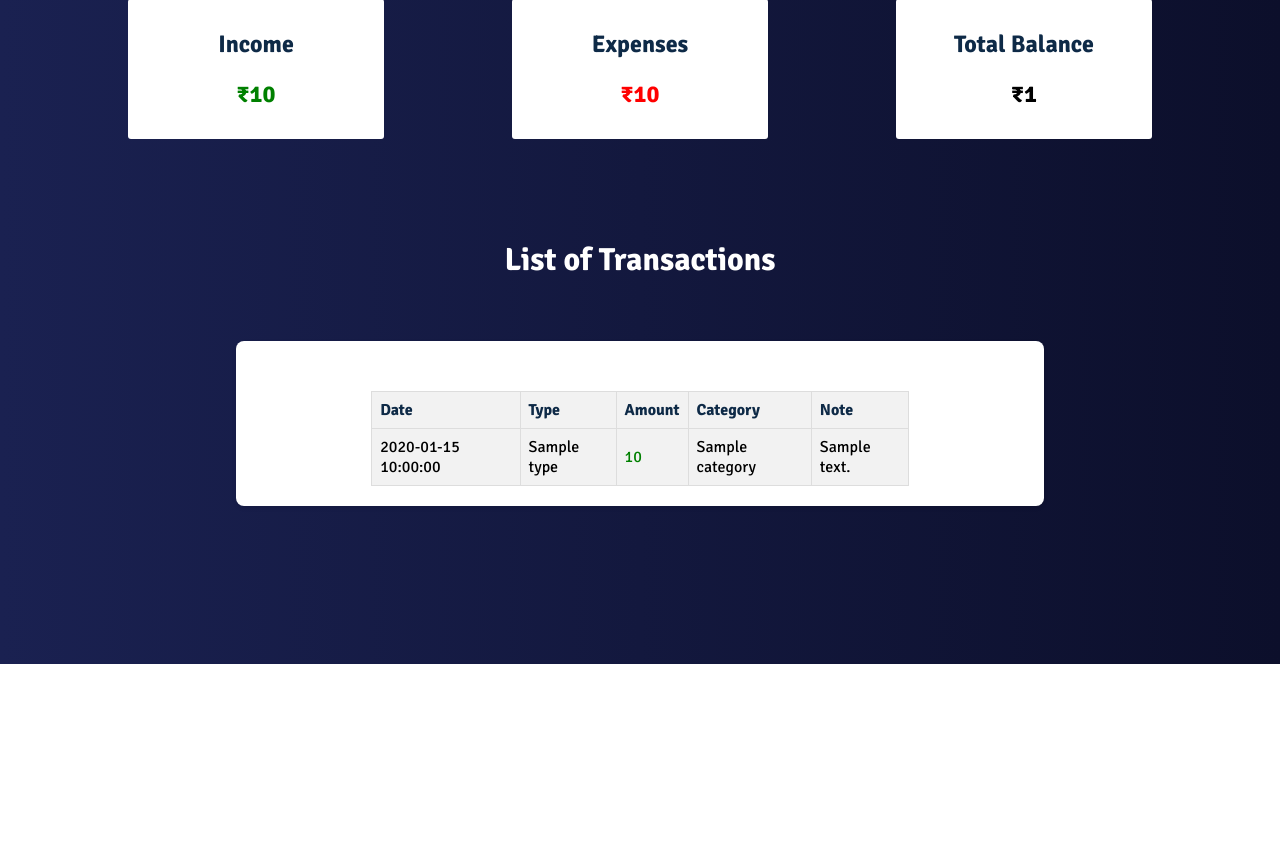
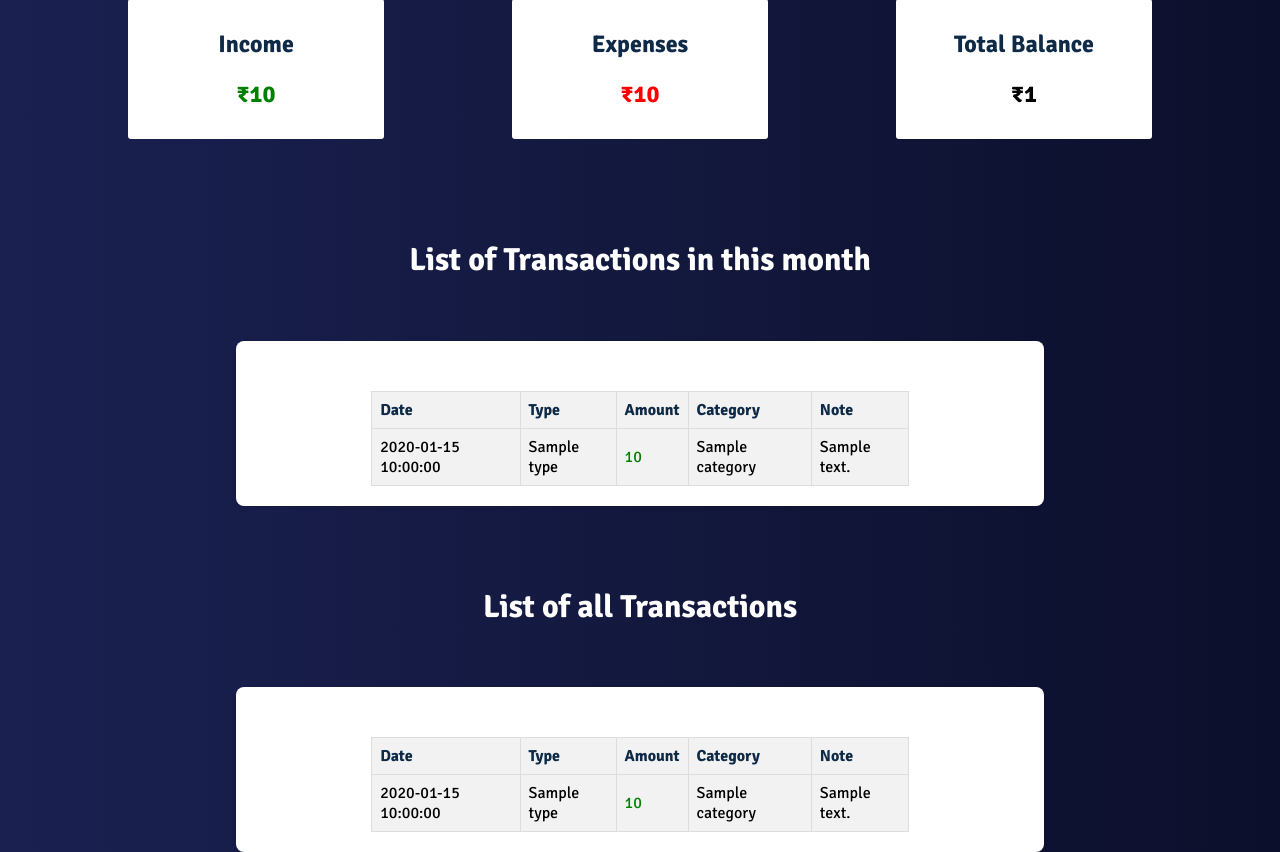
Before and after one commit to nivevj/Personal-Expense-Management-and-Forecasting-Tool, a Flask app: template templates/transactions_month.html in a window 1280 px wide. Shown: the part 136-988 px from the top of the page. Before the commit the page ends 800 px from the top, so only its background shows below. Run offline with Flask 3, Linux system fonts and the light colour scheme; the template is opened without the code that fills it: most values are stand-ins (such as "Sample title", 1, 10 or a date in 2020); some libraries are stand-ins or nearby versions.

Commit message:
monthly transaction view added to transactions_month.html

```diff
--- a/app.py
+++ b/app.py
@@ -96,25 +96,11 @@ def predict_expense():
 
 @app.route('/transactions_this_month')
 def transactions_this_month():
+
+    # total dataset
     transactions = list(mongo.db.transactions.find({
         '$or': [{'type': 'Expense'}, {'type': 'Income'}]
-    }))
-
-    print(type(transactions[0]))
-
-    # for transaction in transactions:
-    #     print(transaction['date'])
-    #     print(type(transaction['date']))
-
-    # for transaction in transactions:
-    #     try:
-    #     # Attempt to parse date string in the format 'MM-DD-YY HH:MM'
-    #         transaction['date'] = datetime.strptime(transaction['date'], "%m/%d/%y %H:%M")
-    #     except ValueError:
-    #     # If parsing fails, try parsing date string in the format 'MM/DD/YYYY HH:MM'
-    #         transaction['date'] = datetime.strptime(transaction['date'], "%m-%d-%y %H:%M")
-    #transactions.sort(key=lambda x: x['date'], reverse=True)
-
+    }).sort([('date', -1)]))
     transaction = list(collection.find())
     transaction_df = pd.DataFrame(transaction)
     transaction_df['amount']=transaction_df['amount'].astype('float')
@@ -127,10 +113,29 @@ def transactions_this_month():
     income_amount=income_df.amount.sum()
     total_balance=income_amount-expense_amount
 
-    current_expense = 100
+    # for current month
+    transactions_month = list(mongo.db.transactions.find({
+    '$or': [{'type': 'Expense'}, {'type': 'Income'}],
+    'date': {'$regex': '^2'}}).sort([('date', -1)]))
+
+    transaction_month = list(collection.find())
+    transaction_df_month = pd.DataFrame(transactions_month)
+    transaction_df_month['amount']=transaction_df_month['amount'].astype('float')
+    missing_values_month=transaction_df_month.columns[transaction_df.isna().any()]
+    income_df_month=transaction_df_month[transaction_df_month['type']== 'Income']
+    income_df_month['amount']=income_df_month['amount'].astype('int')
+    expense_df_month=transaction_df_month[transaction_df_month['type']== 'Expense']
+    expense_df_month['amount']=expense_df_month['amount'].astype('int')
+    expense_amount_month=expense_df_month.amount.sum()
+    income_amount_month=income_df_month.amount.sum()
+    total_balance_month=income_amount_month-expense_amount_month
+
     predicted_month_expense = 80
 
-    return render_template('transactions_month.html', transactions=transactions,expense_amount=expense_amount,income_amount=income_amount,total_balance=total_balance,current_expense=current_expense, predicted_month_expense=predicted_month_expense)
+    return render_template('transactions_month.html',transactions_month=transactions_month,
+    transactions=transactions,expense_amount=expense_amount,income_amount=income_amount,
+    total_balance=total_balance,total_balance_month=total_balance_month,income_amount_month=income_amount_month,
+    expense_amount_month=expense_amount_month, predicted_month_expense=predicted_month_expense)
 
 @app.route('/calculator')
 def calc():
--- a/templates/transactions_month.html
+++ b/templates/transactions_month.html
@@ -26,29 +26,63 @@
     <div class="container">
         <div class="box">
             <h2>Income</h2>
-            <h2 class="income">₹{{income_amount}}</h2>
+            <h2 class="income">₹{{income_amount_month}}</h2>
         </div>
         <div class="box">
             <h2>Expenses</h2>
-            <h2 class="expenses">₹{{expense_amount}}</h2>
+            <h2 class="expenses">₹{{expense_amount_month}}</h2>
         </div>
         <div class="box">
             <h2>Total Balance</h2>
-            <h2 class="t_balance">₹{{total_balance}}</h2>
+            <h2 class="t_balance">₹{{total_balance_month}}</h2>
         </div>
     </div>
     <br>
     <center>
 
-        {% if current_expense > predicted_month_expense %}
+        {% if expense_amount_month > predicted_month_expense %}
             <br>
             <div class="alert">
-            **Warning!** Current monthly expense exceeded the predicted monthly expense by ₹{{current_expense - predicted_month_expense}}.
+            **Warning!** Current monthly expense exceeded the predicted monthly expense by ₹{{expense_amount_month - predicted_month_expense}}.
             </div>
         {% endif %}
 
         <br><br>
-        <h1>List of Transactions</h1>
+        <h1>List of Transactions in this month</h1>
+        <br>
+
+        <div class="trans_box">
+            <table border="1" class="avg_table" style="width:70%">
+                <tr>
+                    <th>Date</th>
+                    <th>Type</th>
+                    <th>Amount</th>
+                    <th>Category</th>
+                    <th>Note</th>
+                </tr>
+                {% for transaction in transactions_month %}
+                <tr>
+                    <td>{{ transaction.date }}</td>
+                    <td>{{ transaction.type }}</td>
+                    {% if transaction.type == 'Expense' %}
+                        <td style="color: red">
+                    {% else %}
+                        <td style="color: green">
+                    {% endif %}
+
+                    {{ transaction.amount }}
+                    </td>
+                    <td>{{ transaction.category }}</td>
+                    <td>{{ transaction.note }}</td>
+                </tr>
+                {% endfor %}
+            </table>
+        </div>
+
+
+
+        <br><br>
+        <h1>List of all Transactions</h1>
         <br>
 
         <div class="trans_box">
@@ -77,6 +111,7 @@
                 </tr>
                 {% endfor %}
             </table>
+            <!-- {{transactions}} -->
         </div>
     </center>
 </body>
```
